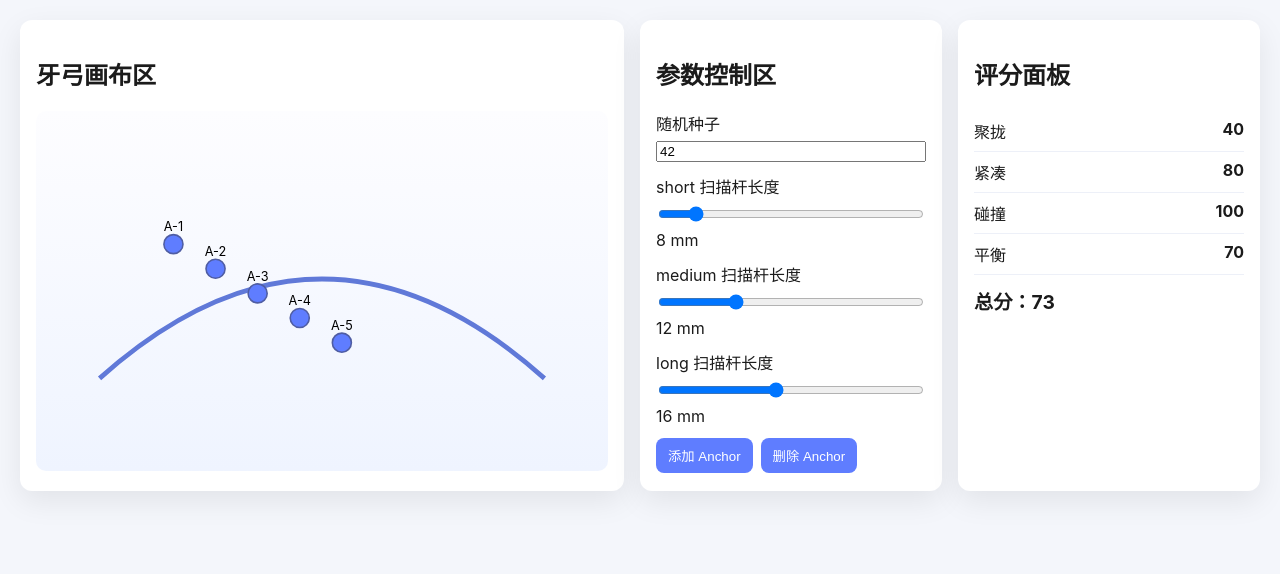
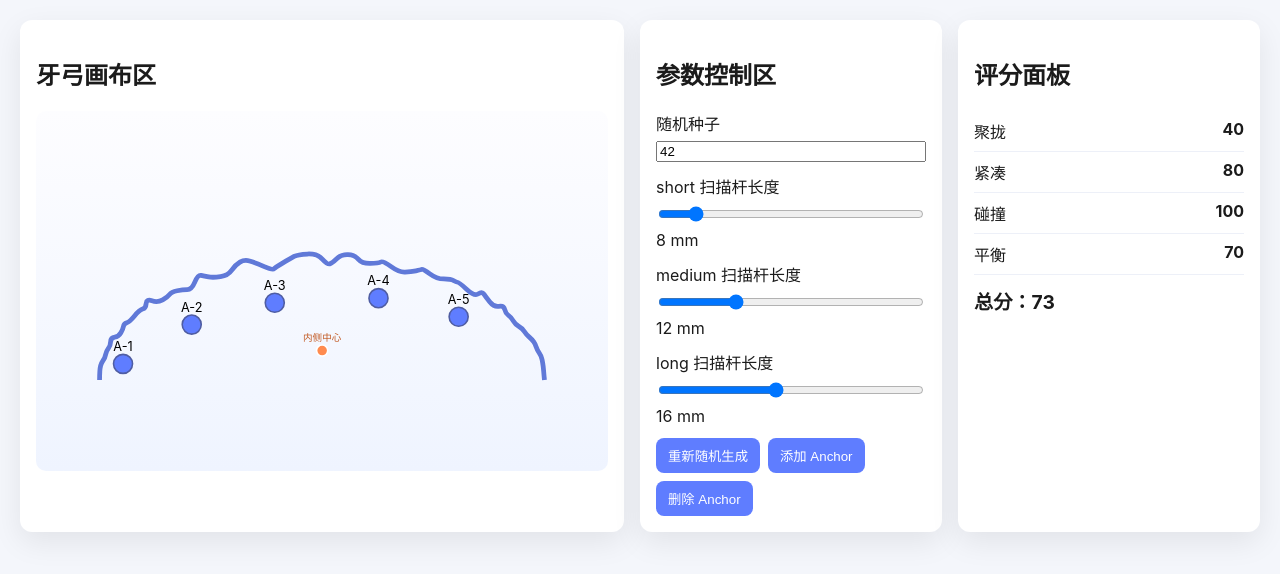
Before and after one commit to JINGCHYII/toggle_anchor, a React (Vite) app: page / in a window 1280 px wide. Shown: the top 574 px of the page. Built offline with nearby package versions, Linux system fonts and the light colour scheme.

Commit message:
feat: add seeded dental arch generation and reroll UI

```diff
--- a/src/App.tsx
+++ b/src/App.tsx
@@ -1,4 +1,5 @@
 import { usePlannerStore } from './state/usePlannerStore';
+import { calcInnerCenterFromPoints, toArchPath } from './render/archRenderer';
 import type { Anchor, BarType } from './domain/models';
 
 const scoreLabels: Record<keyof Omit<ReturnType<typeof usePlannerStore.getState>['score'], 'total'>, string> = {
@@ -15,21 +16,26 @@ function App() {
     arch,
     score,
     setRandomSeed,
+    rerollArch,
     setBarLength,
     addAnchor,
     removeAnchor,
     toggleAnchor
   } = usePlannerStore();
 
+  const archPath = toArchPath(arch.contour);
+  const innerCenter = arch.innerCenter.x === 0 && arch.innerCenter.y === 0 ? calcInnerCenterFromPoints(arch.contour) : arch.innerCenter;
+
   return (
     <div className="layout">
       <section className="panel canvas-panel">
         <h2>牙弓画布区</h2>
         <svg viewBox={`0 0 ${arch.width} ${arch.height}`} className="arch-canvas" role="img" aria-label="dental arch canvas">
-          <path
-            d={`M 80 ${arch.height - 70} Q ${arch.width / 2} 40 ${arch.width - 80} ${arch.height - 70}`}
-            className="arch-path"
-          />
+          <path d={archPath} className="arch-path" />
+          <circle cx={innerCenter.x} cy={innerCenter.y} r={7} className="inner-center" />
+          <text x={innerCenter.x} y={innerCenter.y - 12} textAnchor="middle" className="inner-center-label">
+            内侧中心
+          </text>
           {arch.anchors.map((anchor: Anchor) => (
             <g key={anchor.id} onClick={() => toggleAnchor(anchor.id)} className="anchor-group">
               <circle cx={anchor.x} cy={anchor.y} r={anchor.active ? 12 : 10} className={anchor.active ? 'anchor active' : 'anchor'} />
@@ -61,6 +67,7 @@ function App() {
           </label>
         ))}
         <div className="actions">
+          <button type="button" onClick={rerollArch}>重新随机生成</button>
           <button type="button" onClick={addAnchor}>添加 Anchor</button>
           <button
             type="button"
--- /dev/null
+++ b/src/domain/archGenerator.ts
@@ -0,0 +1,68 @@
+import type { ArchPoint } from './models';
+
+export interface ArchCurve {
+  outerPoints: ArchPoint[];
+  innerCenter: ArchPoint;
+}
+
+interface GenerateArchOptions {
+  width: number;
+  height: number;
+  seed: number;
+  segmentCount?: number;
+  archInset?: number;
+}
+
+const createSeededRng = (seed: number) => {
+  let state = seed >>> 0;
+  return () => {
+    state = (state * 1664525 + 1013904223) >>> 0;
+    return state / 0x100000000;
+  };
+};
+
+export const generateArchCurve = ({
+  width,
+  height,
+  seed,
+  segmentCount = 60,
+  archInset = 80
+}: GenerateArchOptions): ArchCurve => {
+  const rng = createSeededRng(seed);
+  const centerX = width / 2;
+  const baseY = height - 68;
+  const a = width / 2 - archInset;
+  const b = Math.min(height * 0.45, 140 + rng() * 45);
+
+  const curvePoints: ArchPoint[] = [];
+  for (let i = 0; i <= segmentCount; i += 1) {
+    const t = i / segmentCount;
+    const theta = Math.PI * (1 - t);
+    const baseX = centerX + a * Math.cos(theta);
+    const basePointY = baseY - b * Math.sin(theta);
+
+    const edgeWeight = Math.sin(Math.PI * t);
+    const jitterX = (rng() - 0.5) * 16 * edgeWeight;
+    const jitterY = (rng() - 0.5) * 20 * edgeWeight;
+
+    curvePoints.push({
+      x: baseX + jitterX,
+      y: basePointY + jitterY
+    });
+  }
+
+  const geometricCenter = curvePoints.reduce(
+    (acc, point) => ({ x: acc.x + point.x, y: acc.y + point.y }),
+    { x: 0, y: 0 }
+  );
+
+  geometricCenter.x /= curvePoints.length;
+  geometricCenter.y /= curvePoints.length;
+
+  const innerCenter: ArchPoint = {
+    x: geometricCenter.x,
+    y: Math.min(height - 80, geometricCenter.y + 58)
+  };
+
+  return { outerPoints: curvePoints, innerCenter };
+};
--- /dev/null
+++ b/src/render/archRenderer.ts
@@ -0,0 +1,46 @@
+import type { ArchPoint } from '../domain/models';
+
+export const toArchPath = (points: ArchPoint[]): string => {
+  if (points.length === 0) {
+    return '';
+  }
+
+  if (points.length < 3) {
+    return `M ${points.map((point) => `${point.x} ${point.y}`).join(' L ')}`;
+  }
+
+  const [first, ...rest] = points;
+  const path: string[] = [`M ${first.x} ${first.y}`];
+
+  for (let i = 0; i < rest.length - 1; i += 1) {
+    const current = rest[i];
+    const next = rest[i + 1];
+    const midX = (current.x + next.x) / 2;
+    const midY = (current.y + next.y) / 2;
+    path.push(`Q ${current.x} ${current.y} ${midX} ${midY}`);
+  }
+
+  const last = points[points.length - 1];
+  path.push(`T ${last.x} ${last.y}`);
+
+  return path.join(' ');
+};
+
+export const calcInnerCenterFromPoints = (points: ArchPoint[]): ArchPoint => {
+  if (points.length === 0) {
+    return { x: 0, y: 0 };
+  }
+
+  const center = points.reduce(
+    (acc, point) => ({
+      x: acc.x + point.x,
+      y: acc.y + point.y
+    }),
+    { x: 0, y: 0 }
+  );
+
+  return {
+    x: center.x / points.length,
+    y: center.y / points.length + 58
+  };
+};
--- a/src/state/usePlannerStore.ts
+++ b/src/state/usePlannerStore.ts
@@ -1,5 +1,6 @@
 import { create } from 'zustand';
-import type { Anchor, BarType, DentalArch, ScoreBreakdown } from '../domain/models';
+import { generateArchCurve } from '../domain/archGenerator';
+import type { Anchor, ArchPoint, BarType, DentalArch, ScoreBreakdown } from '../domain/models';
 
 interface PlannerState {
   randomSeed: number;
@@ -7,6 +8,7 @@ interface PlannerState {
   arch: DentalArch;
   score: ScoreBreakdown;
   setRandomSeed: (seed: number) => void;
+  rerollArch: () => void;
   setBarLength: (type: BarType, length: number) => void;
   addAnchor: () => void;
   removeAnchor: (id: string) => void;
@@ -25,17 +27,28 @@ const calcScore = (arch: DentalArch): ScoreBreakdown => {
   return { cohesion, compactness, collision, balance, total };
 };
 
-const makeAnchor = (id: number, width: number, height: number, barLengths: Record<BarType, number>): Anchor => ({
+const makeAnchor = (
+  id: number,
+  fallbackWidth: number,
+  fallbackHeight: number,
+  barLengths: Record<BarType, number>,
+  contour: ArchPoint[]
+): Anchor => {
+  const contourIndex = Math.max(0, Math.min(contour.length - 1, Math.round((id / 7) * contour.length)));
+  const curvePoint = contour[contourIndex];
+
+  return {
     id: `A-${id}`,
-  x: 120 + (id * 53) % (width - 240),
-  y: 90 + (id * 31) % (height - 160),
+    x: curvePoint?.x ?? 120 + (id * 53) % (fallbackWidth - 240),
+    y: curvePoint ? curvePoint.y + 44 : 90 + (id * 31) % (fallbackHeight - 160),
     active: true,
     bars: {
       short: { type: 'short', length: barLengths.short },
       medium: { type: 'medium', length: barLengths.medium },
       long: { type: 'long', length: barLengths.long }
     }
-});
+  };
+};
 
 const initialBarLengths: Record<BarType, number> = {
   short: 8,
@@ -43,18 +56,43 @@ const initialBarLengths: Record<BarType, number> = {
   long: 16
 };
 
-const initialArch: DentalArch = {
-  width: 720,
-  height: 360,
-  anchors: [1, 2, 3, 4, 5].map((id) => makeAnchor(id, 720, 360, initialBarLengths))
+const buildArch = (
+  seed: number,
+  barLengths: Record<BarType, number>,
+  width = 720,
+  height = 360,
+  anchorCount = 5
+): DentalArch => {
+  const curve = generateArchCurve({ width, height, seed, segmentCount: 64 });
+
+  return {
+    width,
+    height,
+    contour: curve.outerPoints,
+    innerCenter: curve.innerCenter,
+    anchors: Array.from({ length: anchorCount }, (_, idx) => makeAnchor(idx + 1, width, height, barLengths, curve.outerPoints))
+  };
 };
 
+const initialSeed = 42;
+const initialArch: DentalArch = buildArch(initialSeed, initialBarLengths);
+
 export const usePlannerStore = create<PlannerState>((set) => ({
-  randomSeed: 42,
+  randomSeed: initialSeed,
   barLengths: initialBarLengths,
   arch: initialArch,
   score: calcScore(initialArch),
-  setRandomSeed: (seed) => set({ randomSeed: seed }),
+  setRandomSeed: (seed) =>
+    set((state) => {
+      const arch = buildArch(seed, state.barLengths, state.arch.width, state.arch.height, state.arch.anchors.length);
+      return { randomSeed: seed, arch, score: calcScore(arch) };
+    }),
+  rerollArch: () =>
+    set((state) => {
+      const nextSeed = state.randomSeed + 1;
+      const arch = buildArch(nextSeed, state.barLengths, state.arch.width, state.arch.height, state.arch.anchors.length);
+      return { randomSeed: nextSeed, arch, score: calcScore(arch) };
+    }),
   setBarLength: (type, length) =>
     set((state) => {
       const barLengths = { ...state.barLengths, [type]: length };
@@ -73,7 +111,7 @@ export const usePlannerStore = create<PlannerState>((set) => ({
   addAnchor: () =>
     set((state) => {
       const nextId = state.arch.anchors.length + 1;
-      const newAnchor = makeAnchor(nextId, state.arch.width, state.arch.height, state.barLengths);
+      const newAnchor = makeAnchor(nextId, state.arch.width, state.arch.height, state.barLengths, state.arch.contour);
       const arch = { ...state.arch, anchors: [...state.arch.anchors, newAnchor] };
       return { arch, score: calcScore(arch) };
     }),
--- a/src/styles/base.css
+++ b/src/styles/base.css
@@ -35,6 +35,17 @@ body {
   stroke-width: 6;
 }
 
+.inner-center {
+  fill: #ff8b4f;
+  stroke: #fff;
+  stroke-width: 2;
+}
+
+.inner-center-label {
+  fill: #c0561e;
+  font-size: 12px;
+}
+
 .anchor {
   fill: #bfc8e8;
   stroke: #4f5da3;
@@ -54,6 +65,7 @@ label {
 
 .actions {
   display: flex;
+  flex-wrap: wrap;
   gap: 8px;
 }
 
```
Also changed, not shown: src/domain/models.ts (+7 -0 lines). Lines whose indentation alone changed are shown as unchanged.
